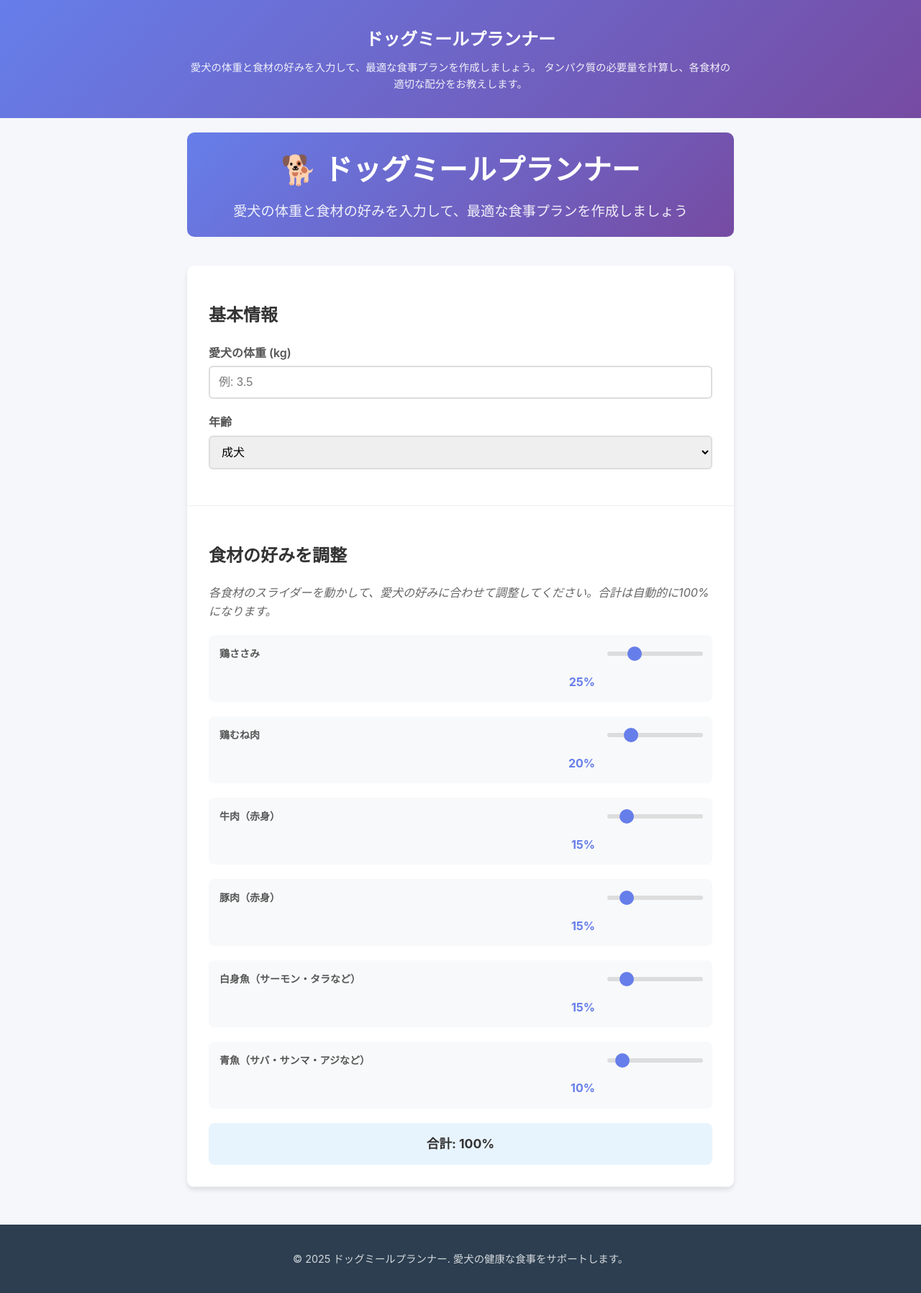
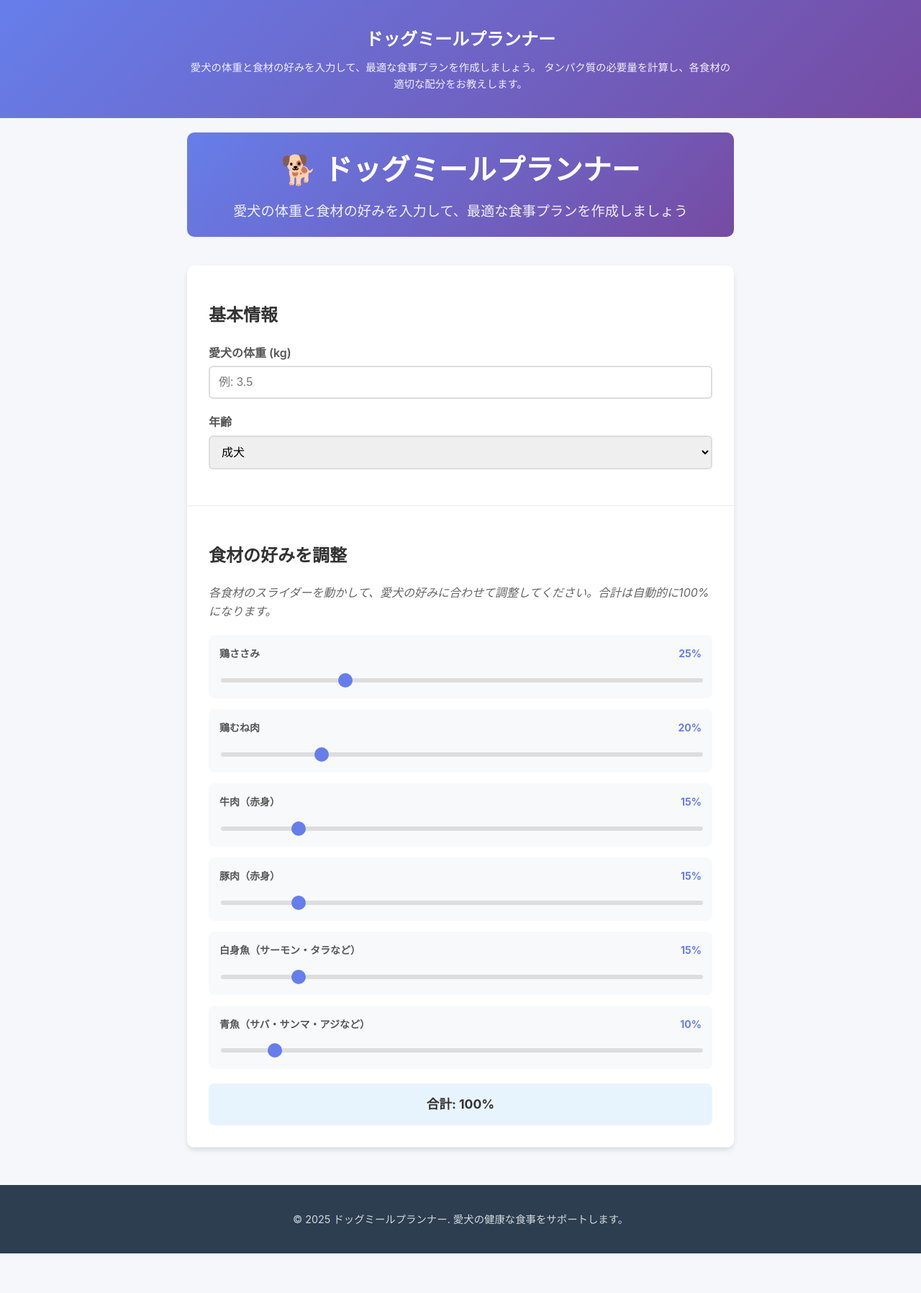
Before and after one commit to argki/dog-meal-planner, a Jekyll site: the page built from index.html, in a window 1280 px wide. Shown: the whole page at 72% size. Built offline with Jekyll 4.4.1, drawn with Linux system fonts in a browser that asks for light colours; after the commit the page ends 1741 px from its top, so only the background shows below that.

Commit message:
Upddate: 食材名の隣にパーセンテージを表示するようにレイアウトを変更

```diff
--- a/assets/css/style.css
+++ b/assets/css/style.css
@@ -135,22 +135,27 @@ input[type="number"]:focus, select:focus {
 
 .ingredients-grid {
     display: grid;
-    gap: 20px;
+    gap: 15px;
 }
 
 .ingredient-item {
-    display: grid;
-    grid-template-columns: 1fr auto;
-    gap: 15px;
-    align-items: center;
     padding: 15px;
     background: #f8f9fa;
     border-radius: 8px;
 }
 
-.ingredient-item label {
+.ingredient-header {
+    display: flex;
+    justify-content: space-between;
+    align-items: center;
+    margin-bottom: 10px;
+}
+
+.ingredient-header label {
     margin: 0;
     font-size: 14px;
+    font-weight: 600;
+    color: #555;
 }
 
 .ingredient-slider {
@@ -186,6 +191,7 @@ input[type="number"]:focus, select:focus {
     color: #667eea;
     min-width: 40px;
     text-align: right;
+    font-size: 14px;
 }
 
 .total-percentage {
@@ -270,9 +276,10 @@ input[type="number"]:focus, select:focus {
         padding: 20px;
     }
 
-    .ingredient-item {
-        grid-template-columns: 1fr;
-        gap: 10px;
+    .ingredient-header {
+        flex-direction: column;
+        align-items: flex-start;
+        gap: 5px;
     }
 
     .percentage {
--- a/index.html
+++ b/index.html
@@ -34,39 +34,51 @@ title: ドッグミールプランナー
 
       <div class="ingredients-grid">
         <div class="ingredient-item">
+          <div class="ingredient-header">
             <label for="chicken-breast">鶏ささみ</label>
+            <span class="percentage">25%</span>
+          </div>
           <input type="range" id="chicken-breast" min="0" max="100" value="25" class="ingredient-slider">
-          <span class="percentage">25%</span>
         </div>
 
         <div class="ingredient-item">
+          <div class="ingredient-header">
             <label for="chicken-thigh">鶏むね肉</label>
+            <span class="percentage">20%</span>
+          </div>
           <input type="range" id="chicken-thigh" min="0" max="100" value="20" class="ingredient-slider">
-          <span class="percentage">20%</span>
         </div>
 
         <div class="ingredient-item">
+          <div class="ingredient-header">
             <label for="beef">牛肉（赤身）</label>
+            <span class="percentage">15%</span>
+          </div>
           <input type="range" id="beef" min="0" max="100" value="15" class="ingredient-slider">
-          <span class="percentage">15%</span>
         </div>
 
         <div class="ingredient-item">
+          <div class="ingredient-header">
             <label for="pork">豚肉（赤身）</label>
+            <span class="percentage">15%</span>
+          </div>
           <input type="range" id="pork" min="0" max="100" value="15" class="ingredient-slider">
-          <span class="percentage">15%</span>
         </div>
 
         <div class="ingredient-item">
+          <div class="ingredient-header">
             <label for="white-fish">白身魚（サーモン・タラなど）</label>
+            <span class="percentage">15%</span>
+          </div>
           <input type="range" id="white-fish" min="0" max="100" value="15" class="ingredient-slider">
-          <span class="percentage">15%</span>
         </div>
 
         <div class="ingredient-item">
+          <div class="ingredient-header">
             <label for="blue-fish">青魚（サバ・サンマ・アジなど）</label>
+            <span class="percentage">10%</span>
+          </div>
           <input type="range" id="blue-fish" min="0" max="100" value="10" class="ingredient-slider">
-          <span class="percentage">10%</span>
         </div>
       </div>
 
```
Lines whose indentation alone changed are shown as unchanged.
